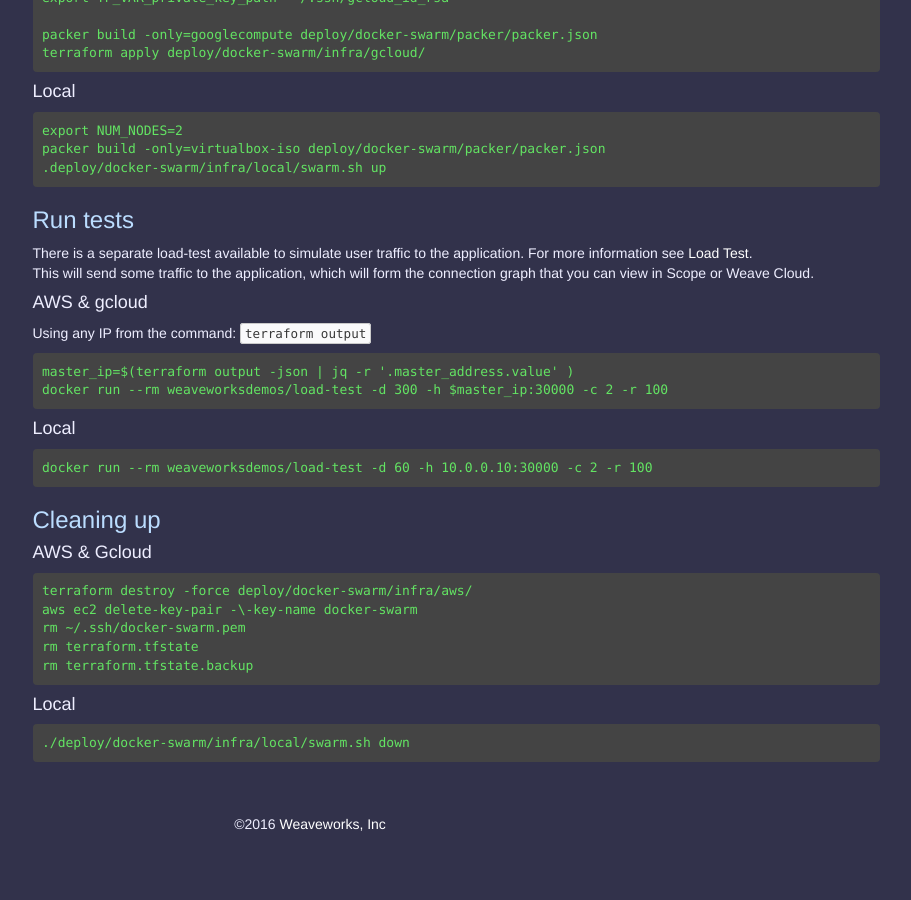
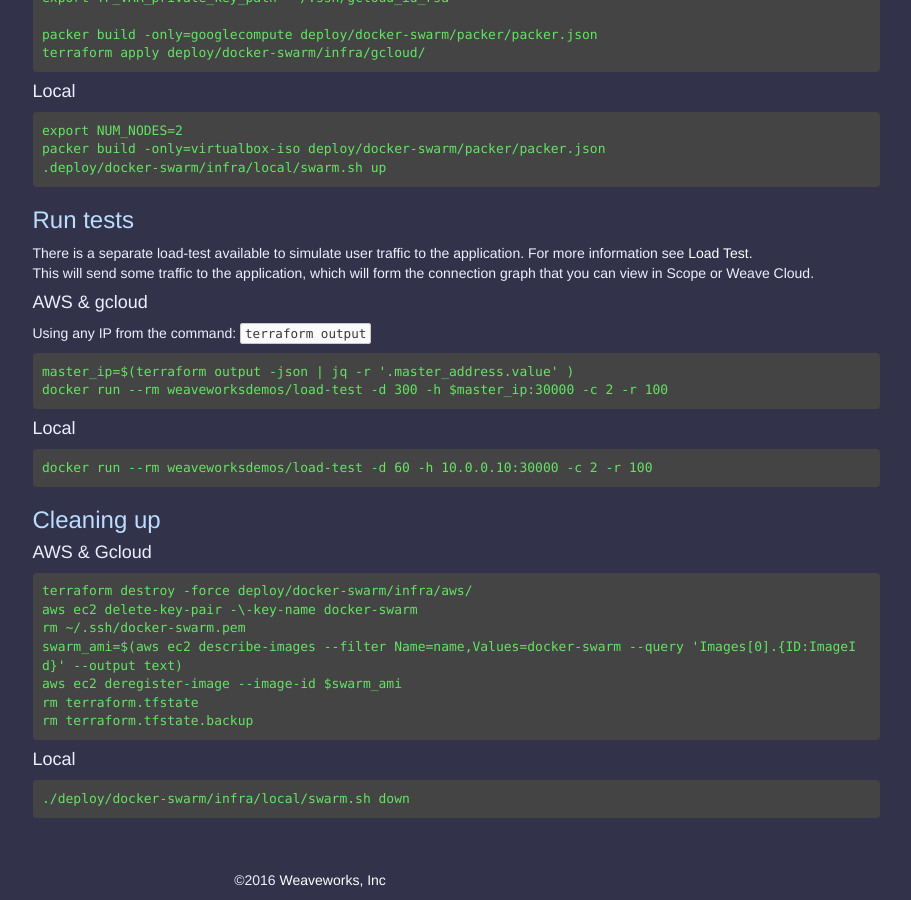
Before and after one commit to microservices-demo/microservices-demo.github.io, a Jekyll site: the page built from deployment/docker-swarm.md, in a window 1280 px wide and 900 px high, scrolled down 1670 px. Shown: the whole window, without its empty margins (330-1241 px from the left). Built offline with Jekyll 4.4.1, drawn with Linux system fonts in a browser that asks for light colours; nearby versions of some CDN libraries; our own code applies the rules of GitHub Pages for plain Markdown files; before the commit the page ends 2514 px from its top, so only the background shows below that.

Commit message:
deleteing the AMI at the end of the deployment. If the AMI is not cleaned up the next deployment fails

```diff
--- a/deployment/docker-swarm.md
+++ b/deployment/docker-swarm.md
@@ -163,6 +163,8 @@
     terraform destroy -force deploy/docker-swarm/infra/aws/
     aws ec2 delete-key-pair -\-key-name docker-swarm
     rm ~/.ssh/docker-swarm.pem
+    swarm_ami=$(aws ec2 describe-images --filter Name=name,Values=docker-swarm --query 'Images[0].{ID:ImageId}' --output text)
+    aws ec2 deregister-image --image-id $swarm_ami
     rm terraform.tfstate
     rm terraform.tfstate.backup
 
```
